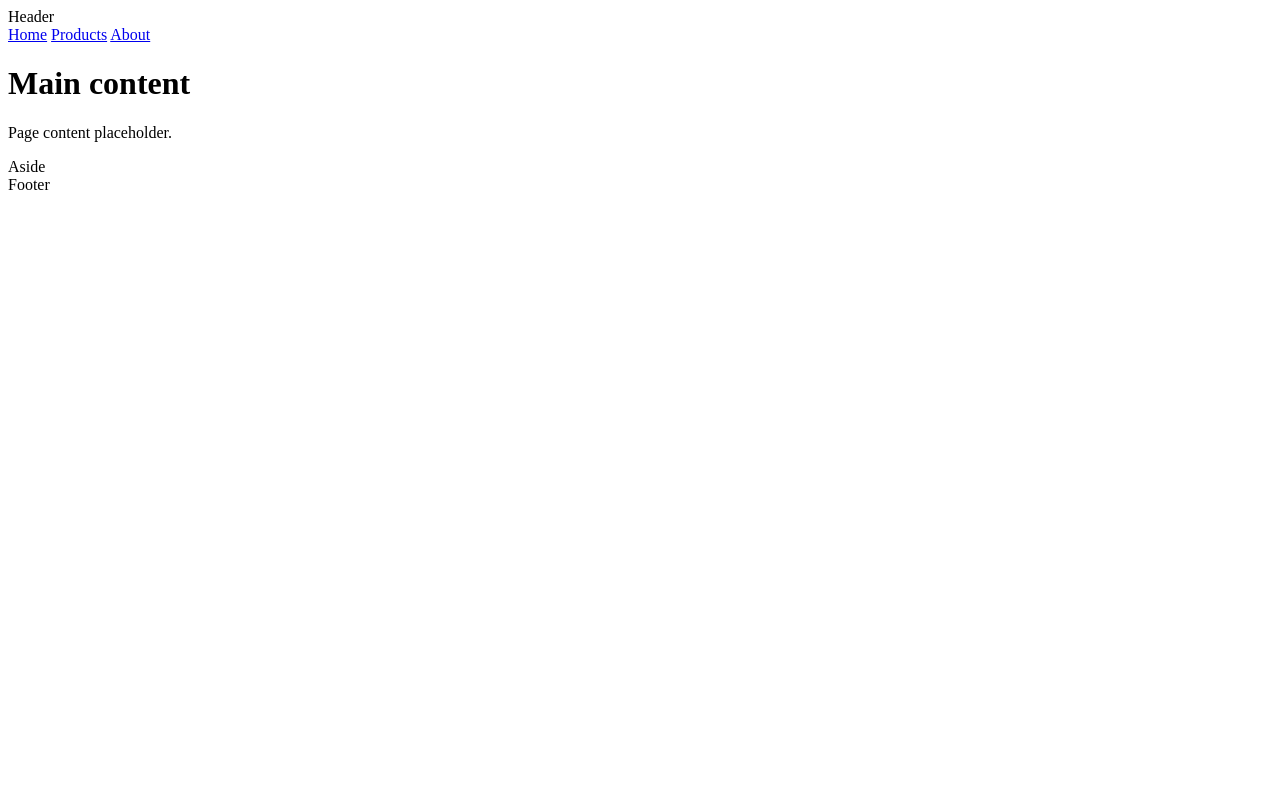
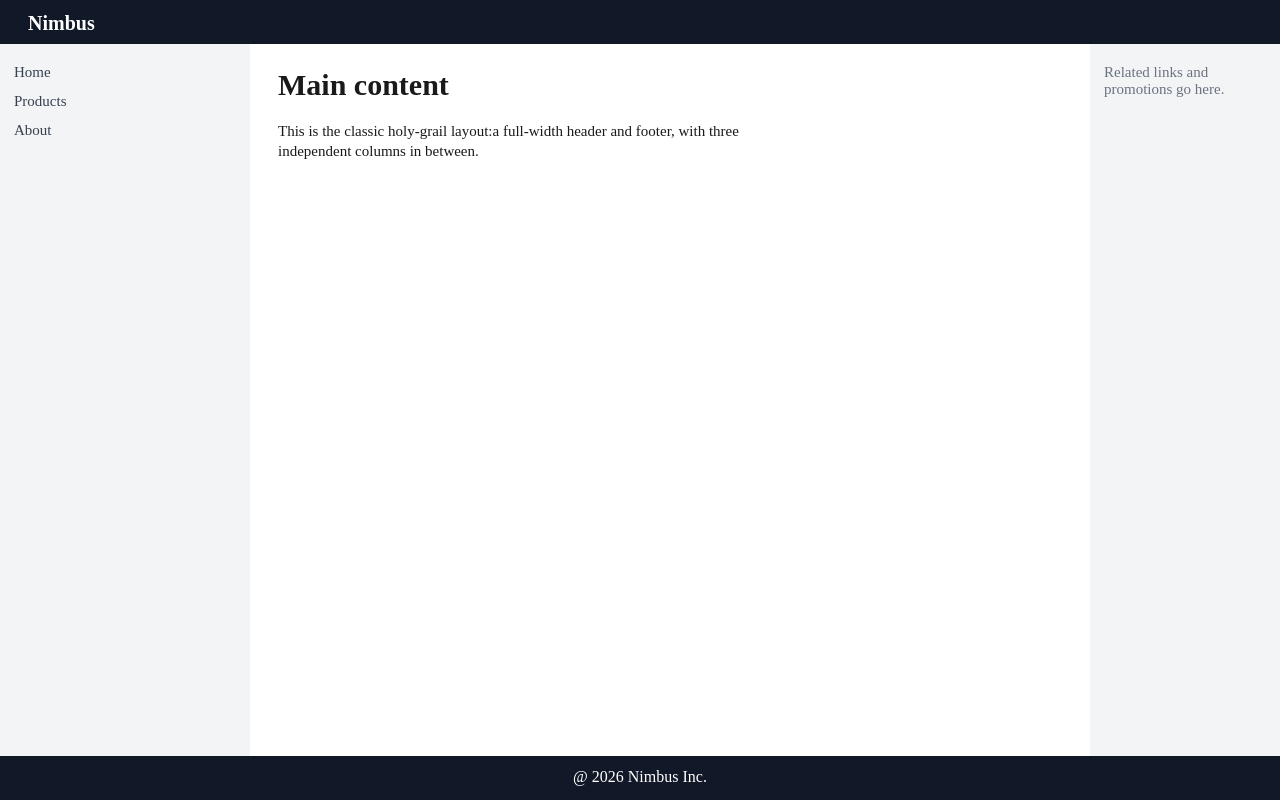
Before and after one commit to Aysha-AlAbri/s07-Flexbox-Grid, a plain HTML site: page task-07-holy-grail/index.html in a window 1280 px wide. Drawn offline with Linux system fonts and the light colour scheme.

Commit message:
Complete Task 07 — Holy Grail Layout

```diff
--- a/task-07-holy-grail/index.html
+++ b/task-07-holy-grail/index.html
@@ -14,7 +14,7 @@
        think about how many independent rows and columns you need to
        control at once before picking flex or grid -->
   <div class="page-layout">
-    <header class="site-header">Header</header>
+    <header class="site-header">Nimbus</header>
     <nav class="side-nav">
       <a href="#">Home</a>
       <a href="#">Products</a>
@@ -22,10 +22,10 @@
     </nav>
     <main class="content">
       <h1>Main content</h1>
-      <p>Page content placeholder.</p>
+      <p>This is the classic holy-grail layout:a full-width header and footer, with three independent columns in between.</p>
     </main>
-    <aside class="sidebar">Aside</aside>
-    <footer class="site-footer">Footer</footer>
+    <aside class="sidebar">Related links and promotions go here.</aside>
+    <footer class="site-footer">@ 2026 Nimbus Inc.</footer>
   </div>
 </body>
 </html>
--- a/task-07-holy-grail/styles.css
+++ b/task-07-holy-grail/styles.css
@@ -1 +1,69 @@
 /* TODO: build .page-layout to match the mockup */
+body {
+    margin: 0;
+}
+.page-layout {
+    display: grid;
+    grid-template-columns: 250px minmax(0, 1fr) 190px;
+    grid-template-rows: 44px 1fr 44px;
+    grid-template-areas:
+    "header header header"
+    "nav content sidebar"
+    "footer footer footer";
+    min-height: 100vh;
+}
+.site-header {
+    grid-area: header;
+    background-color: #111827;
+    color: #ffffff;
+    padding: 12px 28px;
+    font-weight: bold;
+    font-size: 20px;
+}
+
+.site-footer {
+    grid-area: footer;
+    background-color: #111827;
+    color: white;
+    padding: 12px 28px;
+    text-align: center;
+}
+.side-nav {
+    grid-area: nav;
+    display: flex;
+    flex-direction: column;
+    gap: 12px;
+    padding: 20px 14px;
+    background-color: #f3f4f6;
+
+}
+
+.side-nav a {
+    color: #374151;
+    text-decoration: none;
+    font-size: 15px;
+}
+.content {
+    grid-area: content;
+    padding: 24px 28px;
+    background-color: #ffffff;
+    color: #1a1a1a;
+    font-size: 15px;
+}
+
+.content h1 {
+    font-size: 30px;
+    margin-top: 0;
+}
+.sidebar {
+    grid-area: sidebar;
+    padding: 20px 14px;
+    background-color: #f3f4f6;
+    color: #6b7280;
+    font-size: 15px;
+    max-width: 180px;
+}
+.content p {
+    max-width: 500px;
+    line-height: 1.3;
+}
```
